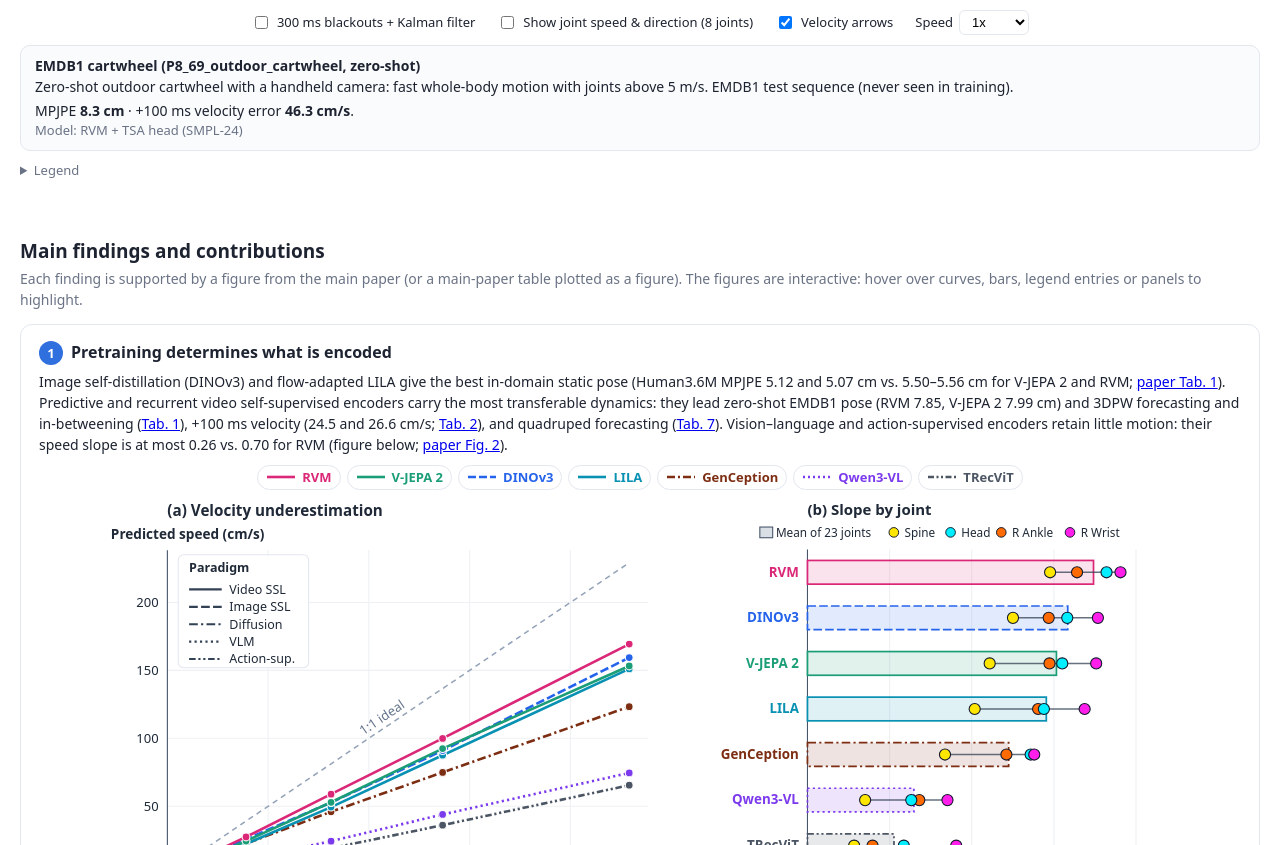
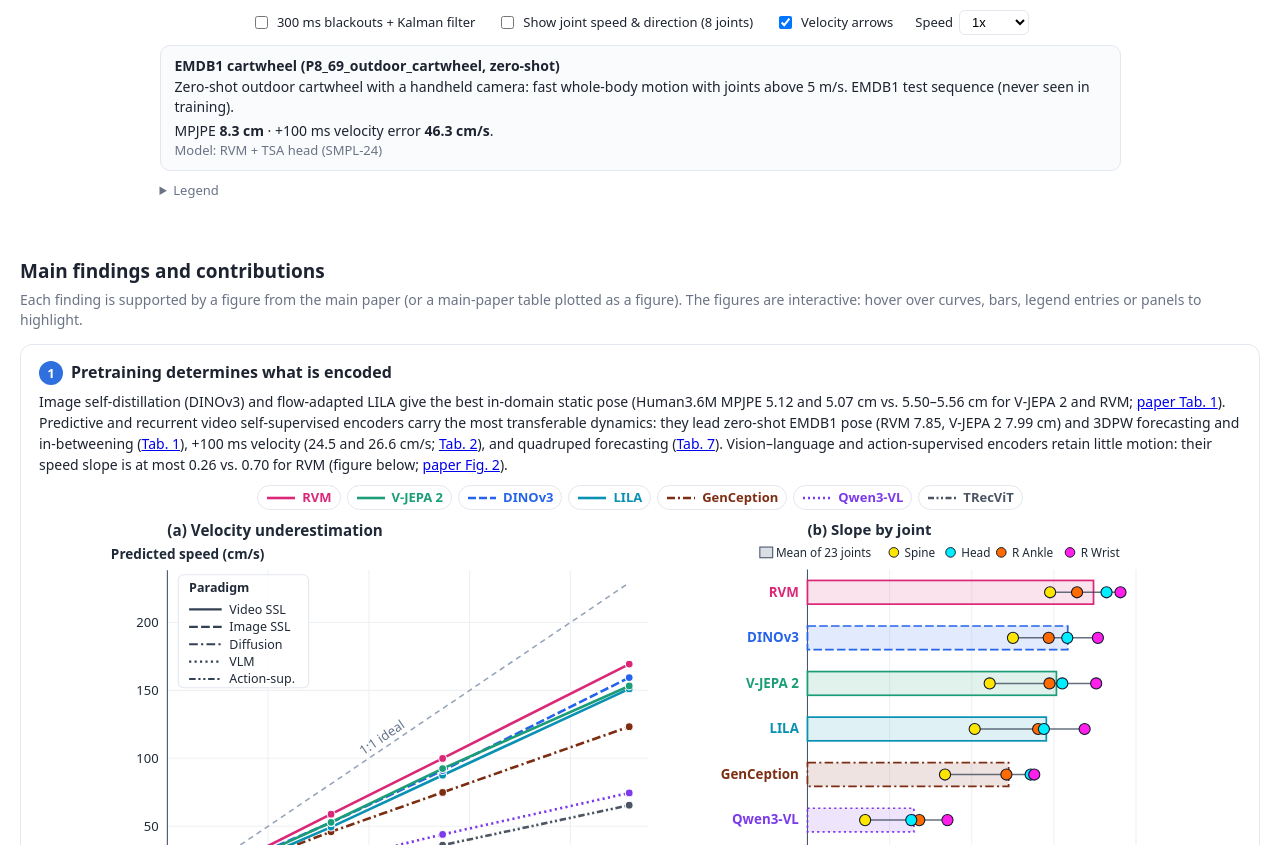
Before and after one commit to do-video-models-know-how-bodies-move/do-video-models-know-how-bodies-move.github.io, a plain HTML site: page index.html in a window 1280 px wide. Shown: the part 1043-1888 px from the top of the page. Drawn offline with Linux system fonts and the light colour scheme.

Commit message:
Narrow caption/legend to tab span

```diff
--- a/index.html
+++ b/index.html
@@ -66,7 +66,8 @@
   .caption .title { font-weight:600; }
   .caption .metrics { margin-top:4px; color:var(--fg); }
   .caption .model { color:var(--muted); font-size:13px; }
-  details { margin-top:10px; font-size:13px; color:var(--fg); }
+  details { margin:10px auto 0; font-size:13px; color:var(--fg); }
+  #caption { margin-left:auto; margin-right:auto; }
   details summary { cursor:pointer; color:var(--muted); }
   details ul { margin:6px 0 0 18px; padding:0; }
   .sw { display:inline-block; width:14px; height:4px; vertical-align:middle; margin-right:4px; border-radius:2px; }
@@ -188,6 +189,19 @@
     b.onclick = () => select(i);
     tabs.appendChild(b);
   });
+
+  // Match caption + legend width to the span of the clip tabs.
+  const legendEl = document.querySelector('main > details');
+  function fitTextWidth() {
+    const k = tabs.children; if (!k.length) return;
+    const w = Math.round(k[k.length - 1].getBoundingClientRect().right - k[0].getBoundingClientRect().left);
+    const mw = (tabs.scrollWidth > tabs.clientWidth + 1 || w < 320) ? '' : w + 'px';
+    document.getElementById('caption').style.maxWidth = mw;
+    legendEl.style.maxWidth = mw;
+  }
+  window.addEventListener('resize', fitTextWidth);
+  window.addEventListener('load', fitTextWidth);
+  fitTextWidth();
 
   function key() { return CLIPS[idx].name + (cbBlackout.checked ? '_blackout' : ''); }
 
```
